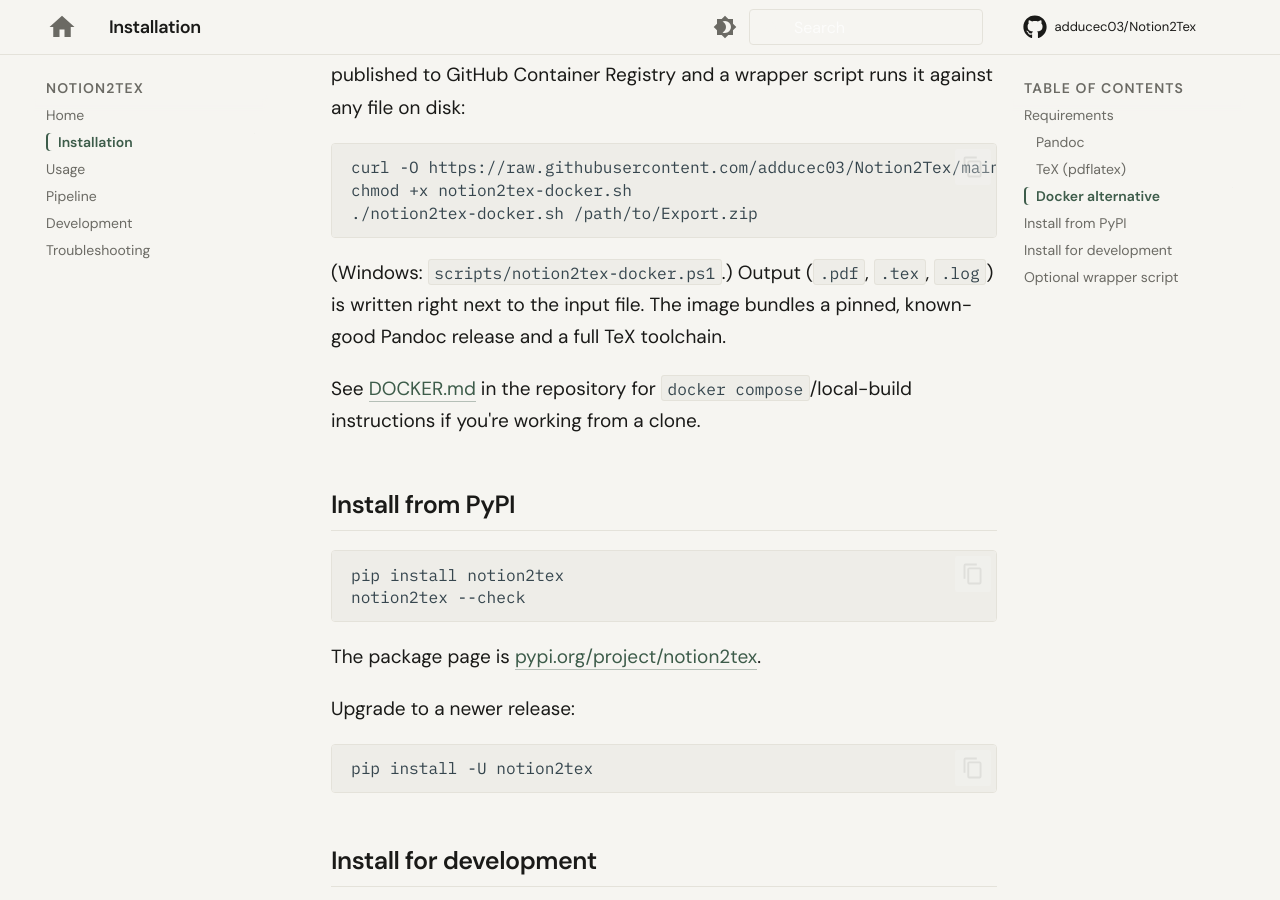
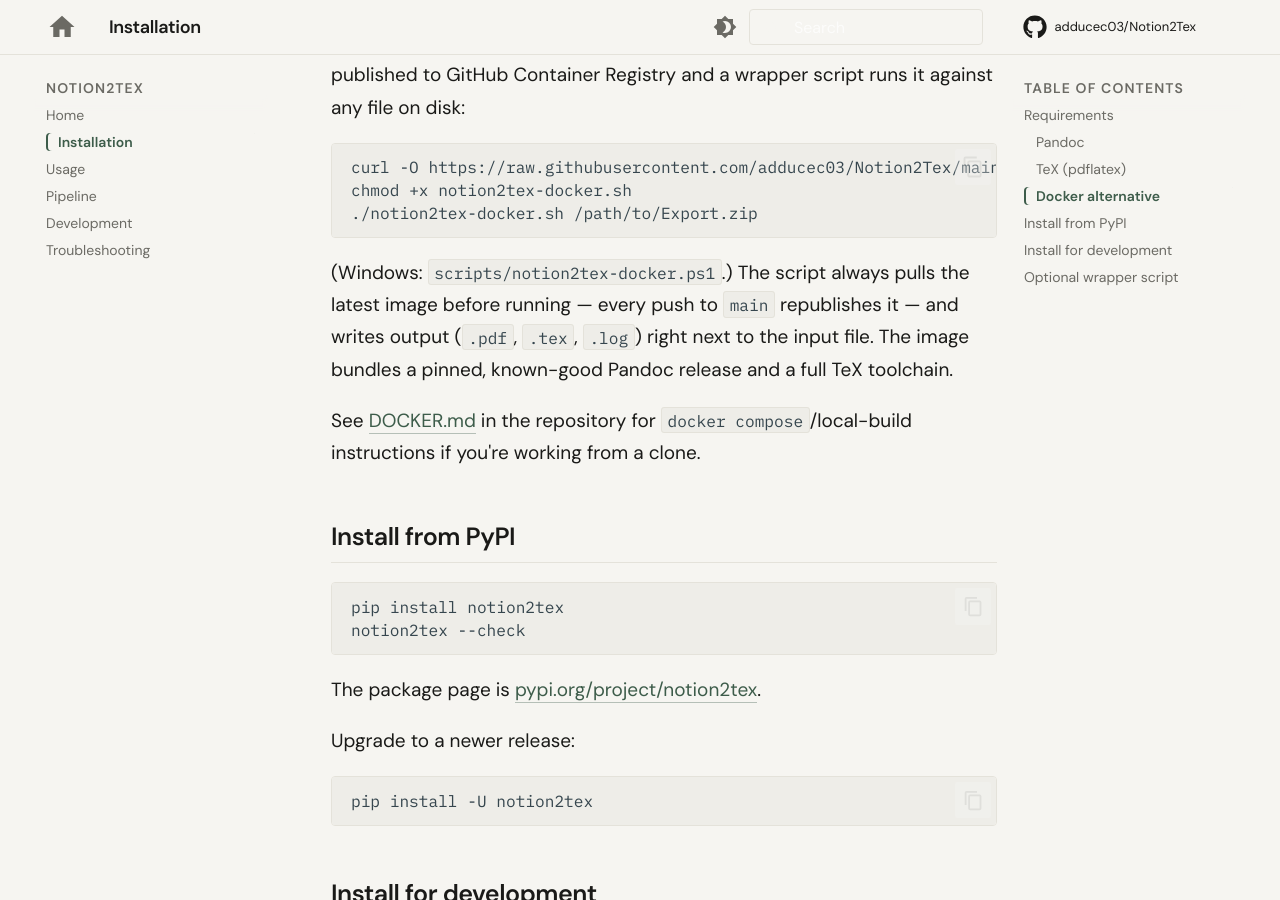
Before and after one commit to adducec03/Notion2Tex, an MkDocs documentation site: the page built from docs/installation.md, in a window 1280 px wide and 900 px high, scrolled down 2037 px. Built offline with MkDocs 1.6.1 and Material for MkDocs 9.7.7, drawn with Linux system fonts in a browser that asks for light colours; comment, search, counter and statistics services are not loaded.

Commit message:
update docs and add --pull always to automatically pull the latest image

````diff
--- a/docs/installation.md
+++ b/docs/installation.md
@@ -57,7 +57,7 @@
 ./notion2tex-docker.sh /path/to/Export.zip
 ```
 
-(Windows: `scripts/notion2tex-docker.ps1`.) Output (`.pdf`, `.tex`, `.log`) is written right next to the input file. The image bundles a pinned, known-good Pandoc release and a full TeX toolchain.
+(Windows: `scripts/notion2tex-docker.ps1`.) The script always pulls the latest image before running — every push to `main` republishes it — and writes output (`.pdf`, `.tex`, `.log`) right next to the input file. The image bundles a pinned, known-good Pandoc release and a full TeX toolchain.
 
 See [DOCKER.md](https://github.com/adducec03/Notion2Tex/blob/main/DOCKER.md) in the repository for `docker compose`/local-build instructions if you're working from a clone.
 
````
Also changed, not shown: DOCKER.md (+5 -1 lines), README.md (+1 -1 lines), 2 other files.
